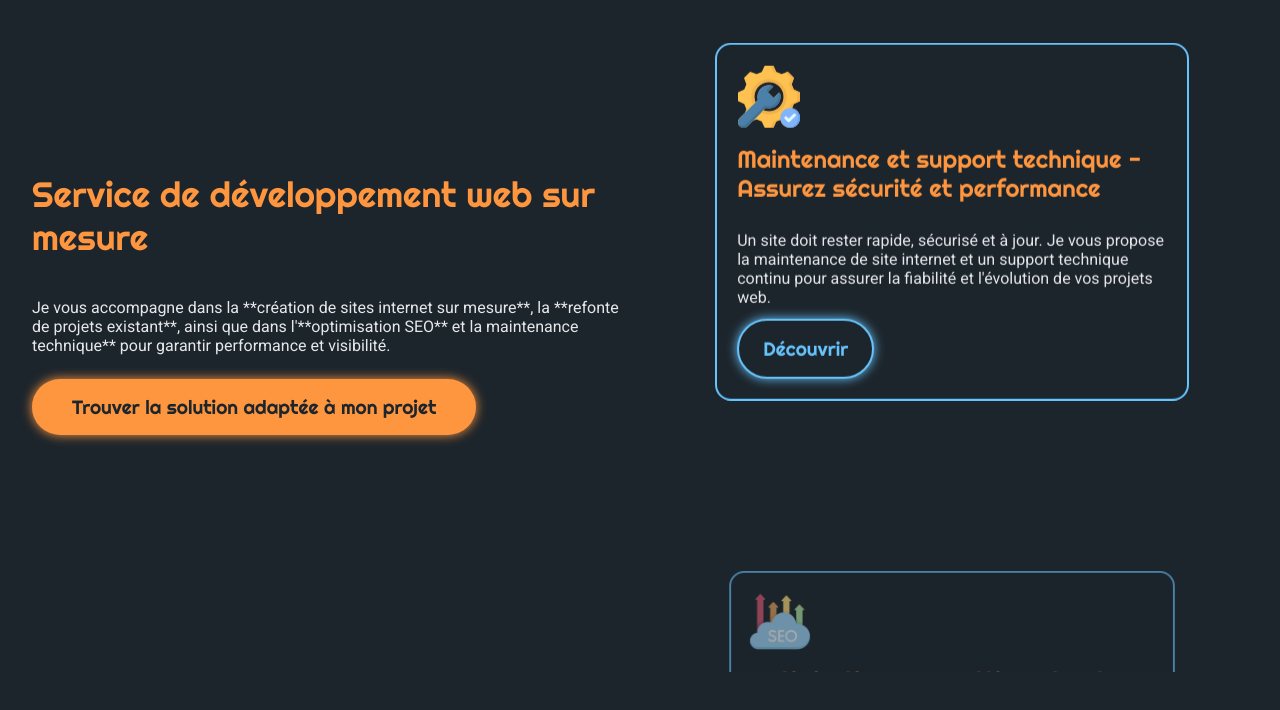
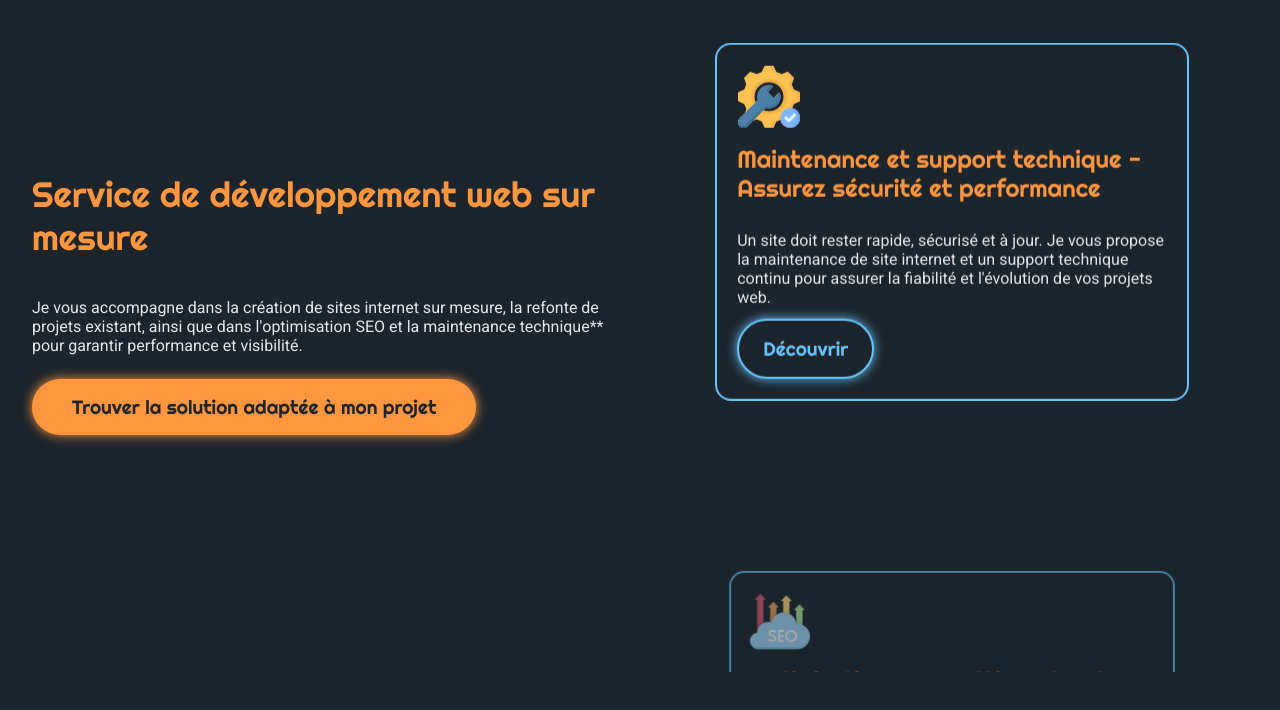
Before and after one commit to Guillaume811/site-gelyos, a React (Vite) app: page / in a window 1280 px wide. Shown: the part 1120-1830 px from the top of the page. Built offline with nearby package versions, Linux system fonts and the light colour scheme.

Commit message:
feat: ajout react markdown

```diff
--- a/src/pages/Home/ServicesPreview/ServicesPreview.tsx
+++ b/src/pages/Home/ServicesPreview/ServicesPreview.tsx
@@ -5,6 +5,7 @@ import { PrimaryButtonLink } from "@/components/Buttons/ButtonLink";
 import { servicesPreviewContent } from "@/ressources/content/home/servicesPreview";
 import styles from "./ServicesPreview.module.scss";
 import ServicesPreviewItem from "./ServicesPreviewItem";
+import ReactMarkdown from "react-markdown";
 
 type CSSVars = React.CSSProperties & { ["--cards-count"]?: number };
 
@@ -88,7 +89,13 @@ export default function ServicesPreview() {
           <Heading id="services-heading" level={2}>
             {title}
           </Heading>
-          <p>{text}</p>
+
+          <div>
+            <ReactMarkdown>
+              {text}
+            </ReactMarkdown>
+          </div>
+
           <PrimaryButtonLink to={firstButton.to}>
             {firstButton.label}
           </PrimaryButtonLink>
```
